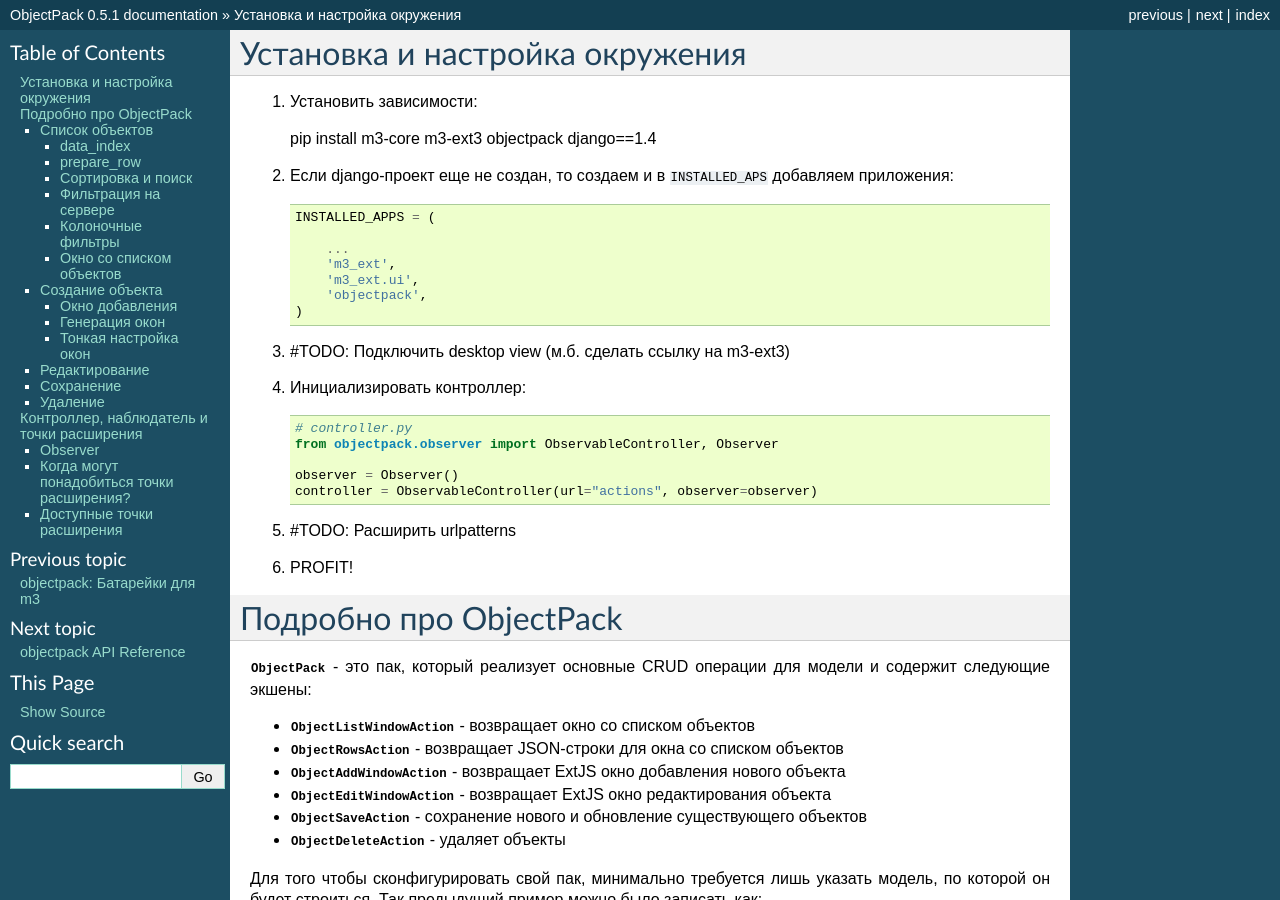
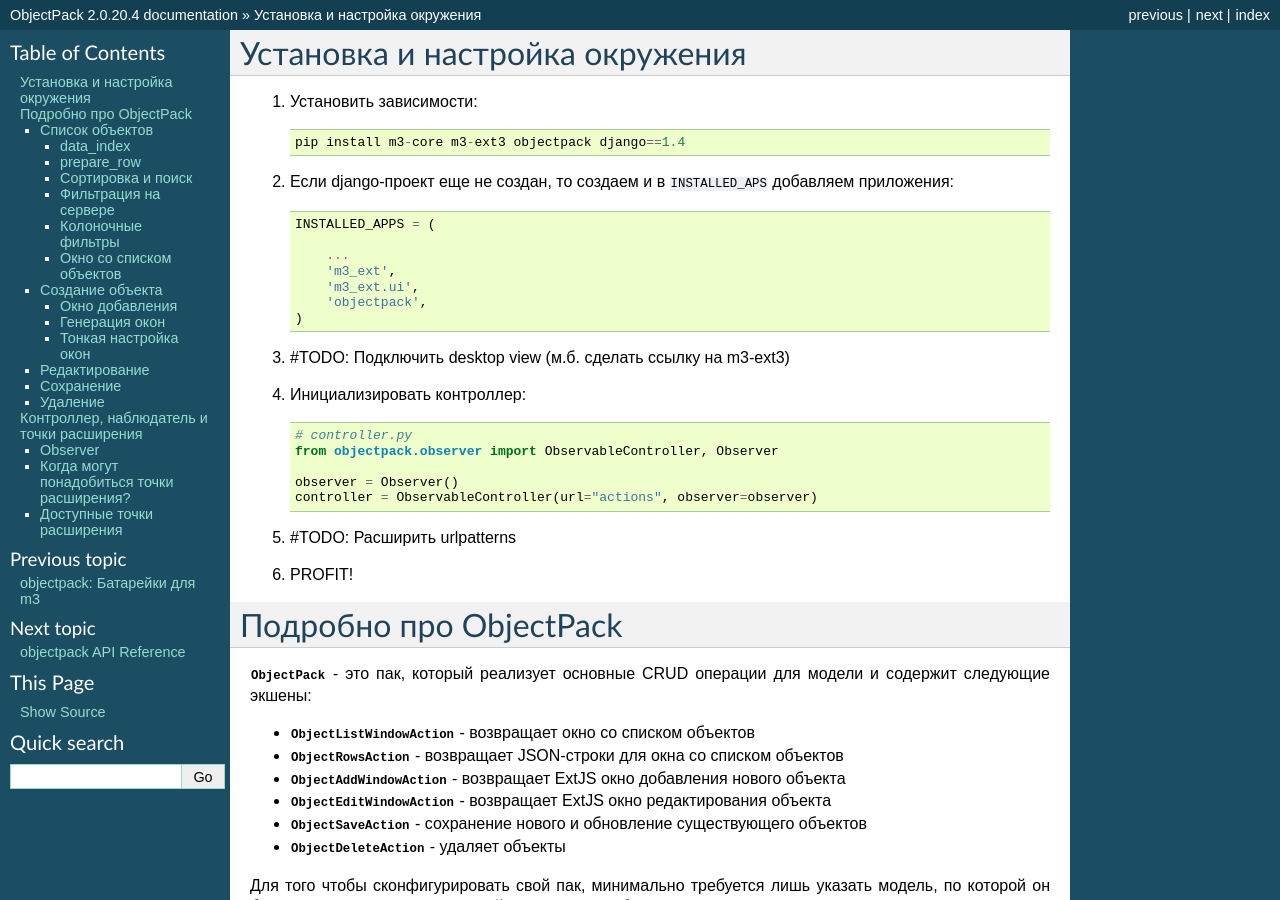
Before and after one commit to barsgroup/m3-objectpack, a Sphinx documentation site: the page built from docs/tutorial.rst, in a window 1280 px wide and 900 px high. Built offline with Sphinx 7.4.7, drawn with Linux system fonts in a browser that asks for light colours; some of the changed text lies outside the part shown.

Commit message:
update version

```diff
--- a/docs/conf.py
+++ b/docs/conf.py
@@ -56,9 +56,9 @@
 # built documents.
 #
 # The short X.Y version.
-version = '0.5.1'
+version = '2.0.20'
 # The full version, including alpha/beta/rc tags.
-release = '0.5.1'
+release = '2.0.20.4'
 
 # The language for content autogenerated by Sphinx. Refer to documentation
 # for a list of supported languages.
--- a/docs/tutorial.rst
+++ b/docs/tutorial.rst
@@ -5,7 +5,7 @@
 
 1. Установить зависимости::
 
-   pip install m3-core m3-ext3 objectpack django==1.4
+    pip install m3-core m3-ext3 objectpack django==1.4
 
 2. Если django-проект ещe не создан, то создаем и в ``INSTALLED_APS``
    добавляем приложения::
```
